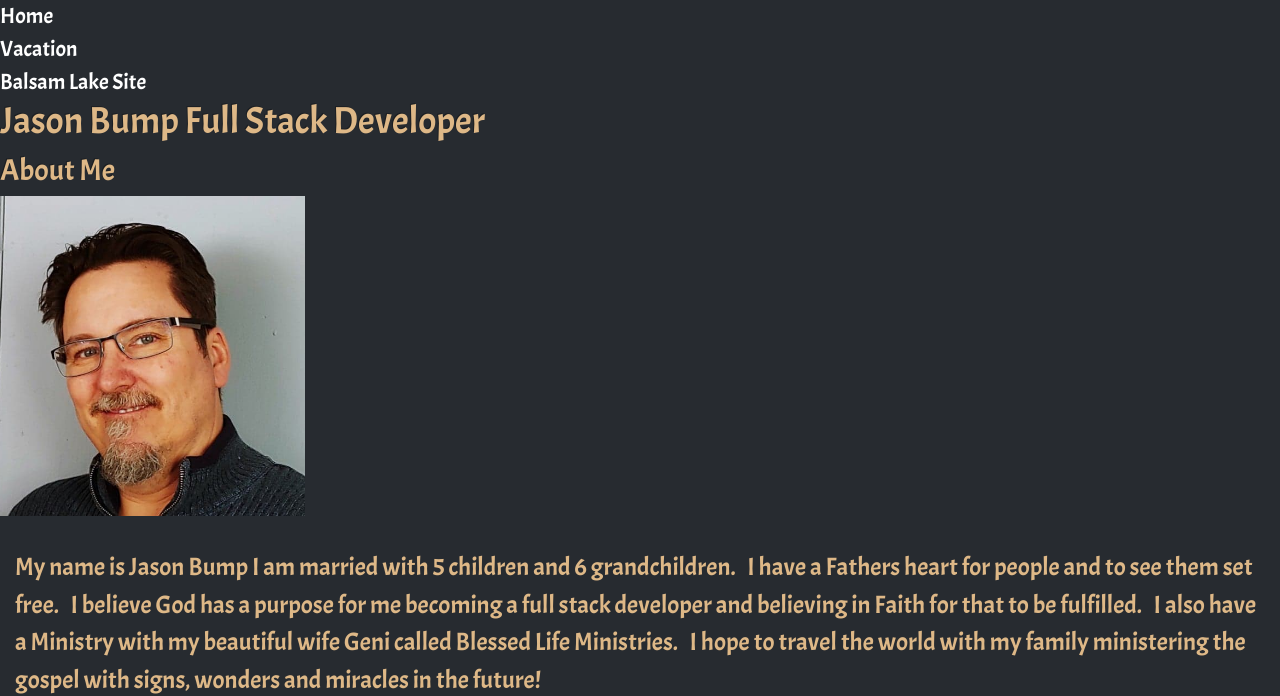
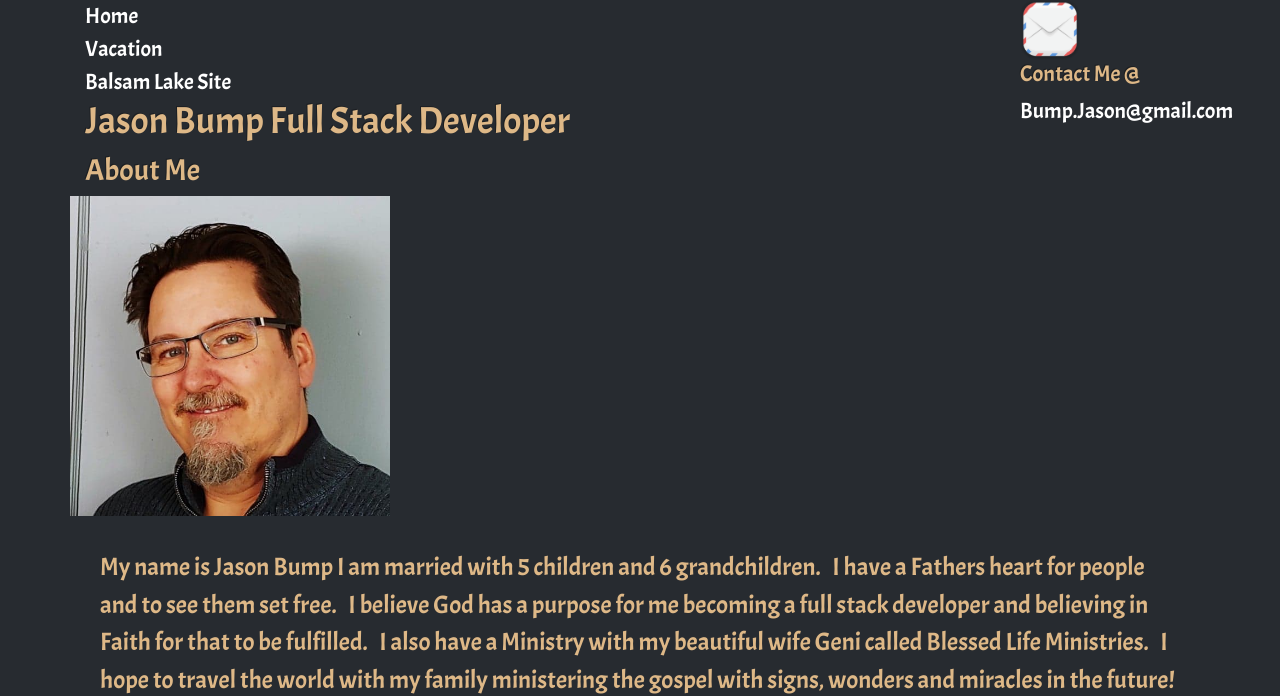
Before and after one commit to bumpjas/personal-website, a plain HTML site: page index.html in a window 1280 px wide. Shown: the top 696 px of the page. Drawn offline with nearby package versions, Linux system fonts and the light colour scheme.

Commit message:
moved email

```diff
--- a/css/style.css
+++ b/css/style.css
@@ -41,3 +41,9 @@
 #aboutMe, #tech, #list  {
     font-size: 25px;
 }
+#email{
+    position: absolute;
+  right: 75px;
+  width: 200px;
+  height: 120px;
+}
--- a/index.html
+++ b/index.html
@@ -15,11 +15,25 @@
 </head>
 
 <body id="font">
-    <ul id="linksbar">
-        <li><a href="/index.html">Home</a></li>
-        <li><a href="/pages/vacation.html">Vacation</a></li>
-        <li><a href="https://balsam-lake-site.web.app/home">Balsam Lake Site</a></li>
-    </ul>
+    <div class="container">
+        <div class="row">
+            <div class="col-3">
+            <ul id="linksbar">
+                <li><a href="/index.html">Home</a></li>
+                <li><a href="/pages/vacation.html">Vacation</a></li>
+                <li><a href="https://balsam-lake-site.web.app/home">Balsam Lake Site</a></li>
+            </ul>
+            </div>
+            <div class="col-9" id="email">
+                <div class="media-left">
+                    <img src="/images/email.png" class="media-object" style="width:60px">
+                </div>
+                <div class="media-body">
+                        <h4 class="media-heading">Contact Me @</h4>
+                        <a href="mailto: bump.jason@gmail.com">Bump.Jason@gmail.com</a>
+                    </div>
+            </div>
+            </div>
     <h1>Jason Bump Full Stack Developer</h1>
     <h2>About Me</h2>
     <div class="row">
@@ -65,7 +79,7 @@
                         <li>SQL & NoSQL</li>
                     </ul>
     </div>
-    <div class="container-fluid">
+   <!--  <div class="container-fluid">
         <div class="row text-blue align-self-center" id="bottomrow">
             <div class="media" id="footer">
                 <div class="media-left">
@@ -77,7 +91,7 @@
                 </div>
             </div>
         </div>
-    </div>
+    </div> -->
 
 </body>
 
```
